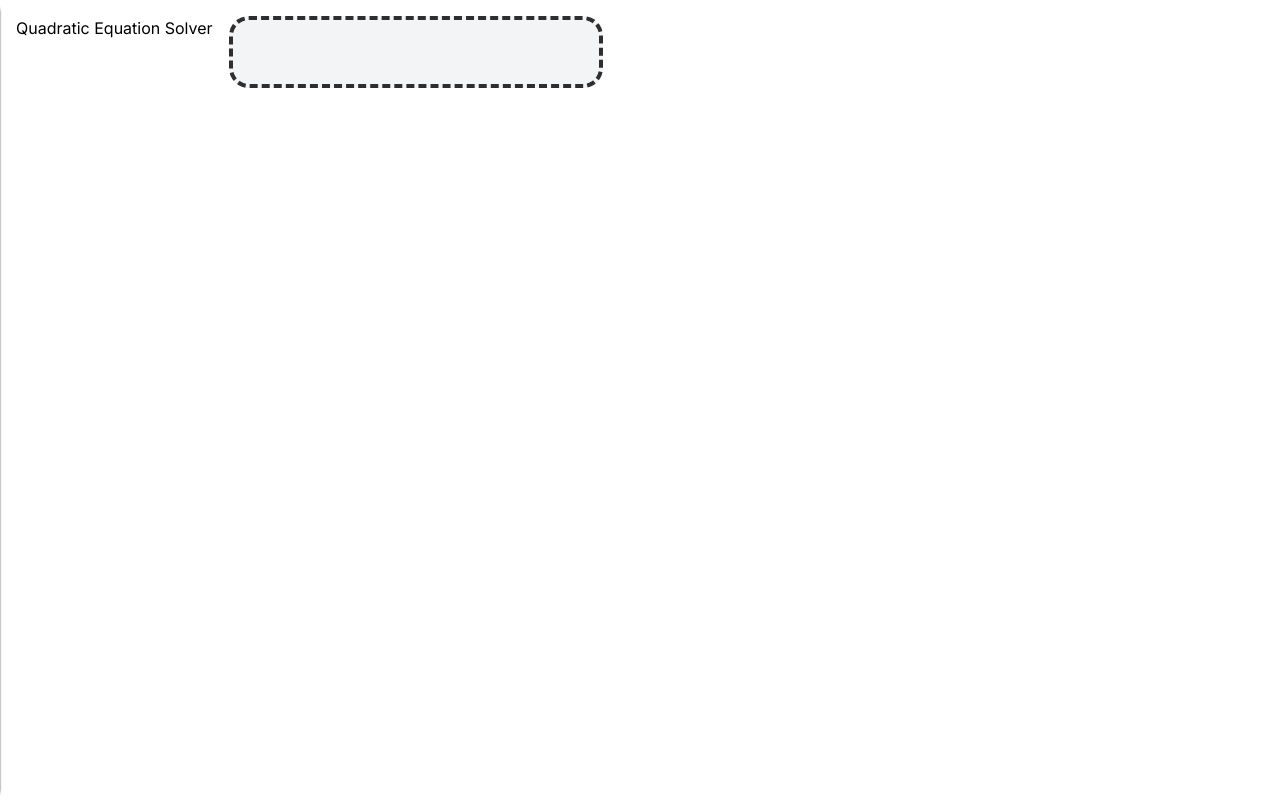
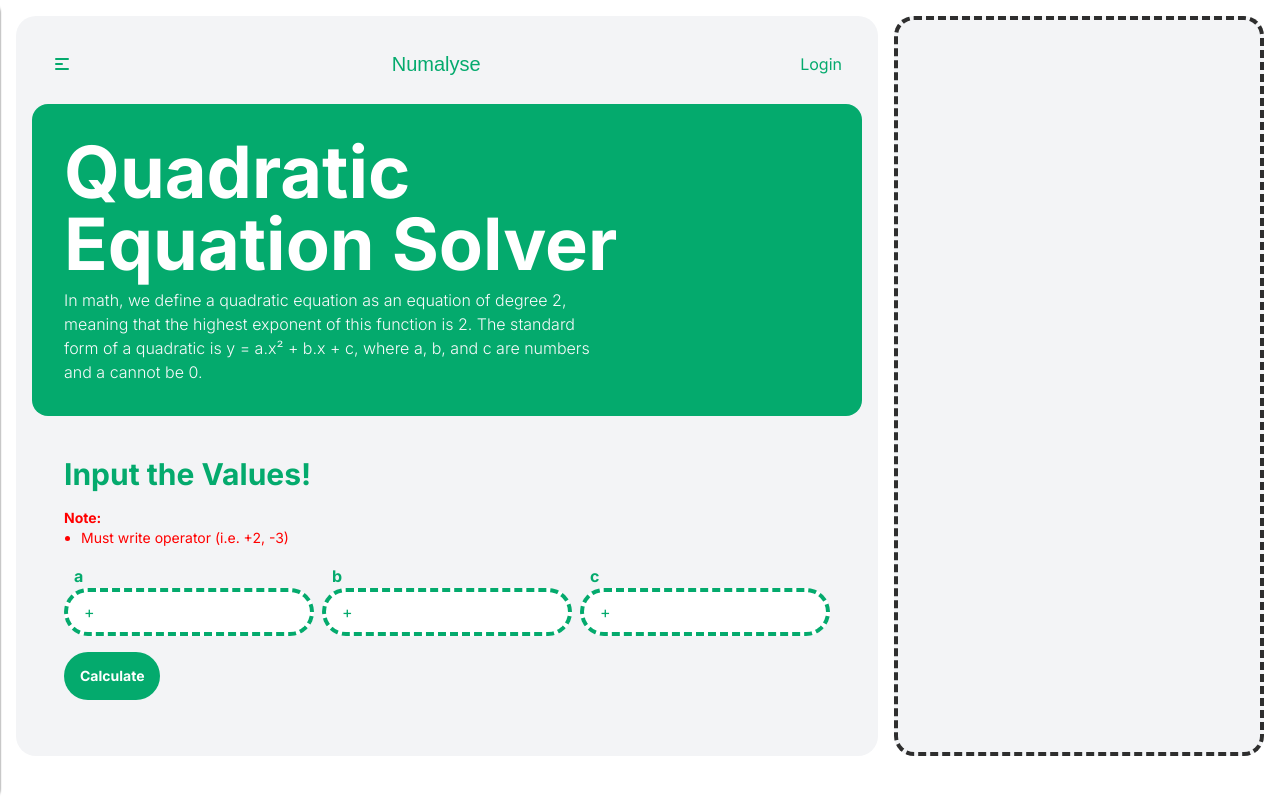
Before and after one commit to Hammadulhaq123/Numalyse, a Next.js app: page /solve/method/quadratic-equation-solver in a window 1280 px wide. Built offline with nearby package versions, Linux system fonts and the light colour scheme; a web font is replaced by a local one.

Commit message:
The functionality for Quadratic equation root finder is now complete. I need to work on the representation design a lil bit but will do it later

```diff
--- /dev/null
+++ b/AnalysisDisplays/QuadraticAnalysisData.js
@@ -0,0 +1,61 @@
+import Loader from "../components/Loader"
+
+const QuadraticAnalysisData = ({ load, result, error, func }) => {
+    return (
+        <div id="quadData" className="hidden w-full">
+            <a href="#quadraticData" id="scrollToQuadratic" style={{ visibility: "hidden" }} />
+            {
+                error ? <Alert text="Something wrong happened" /> :
+                    load ?
+                        <Loader />
+                        :
+                        <div className="flex flex-col w-full">
+
+                            <div className="w-full h-auto flex gap-4 p-4 text-[#2e2e2d] text-3xl font-semibold">
+                                <span>
+
+                                    f(x) =
+                                    <span className="w-auto  text-[#04aa6d] font-bold text-3xl" dangerouslySetInnerHTML={{ __html: `${func.replace(/\^/g, '<sup>').replace(/\-/g, '</sup>-').replace(/\+/g, '</sup>+').replace(/\*/g, '.')}` }} />
+                                </span>
+                            </div>
+
+
+                            <div className="overflow-x-auto w-full sm:-mx-6 lg:-mx-8">
+                                <div className="flex flex-col gap-2 min-w-full py-2 sm:px-6 lg:px-8">
+                                    <div className="overflow-hidden flex flex-col gap-6 w-full bg-white p-8 rounded-[16px]">
+                                        <span className="w-full flex items-center justify-center  text-[#2e2e2e] text-5xl font-bold">
+                                            {result[0]}
+                                        </span>
+                                        <div className="flex w-full items-start flex-wrap gap-8 justify-between ">
+
+                                            <span className="text-3xl text-[#04aa6d] font-bold flex gap-2">
+                                                <span className="text-[#2e2e2e]">
+                                                    x1:
+                                                </span>
+                                                {result[1]}
+                                            </span>
+
+                                            <span className="text-3xl text-[#04aa6d] font-bold flex gap-2">
+                                                <span className="text-[#2e2e2e]">
+                                                    x2:
+                                                </span>
+                                                {result[2]}
+                                            </span>
+
+                                            <span className="text-3xl text-[#04aa6d] font-bold flex gap-2">
+                                                <span className="text-[#2e2e2e]">
+                                                    D:
+                                                </span>
+                                                {result[3]}
+                                            </span>
+                                        </div>
+                                    </div>
+                                </div>
+                            </div>
+                        </div>
+            }
+        </div>
+    )
+}
+
+export default QuadraticAnalysisData
--- /dev/null
+++ b/RequiredInputs/QuadraticInputs.js
@@ -0,0 +1,122 @@
+"use client"
+
+import { useState } from "react"
+import QuadraticAnalysisData from "../AnalysisDisplays/QuadraticAnalysisData";
+import { derivative } from "mathjs";
+import functionPlot from "function-plot"
+
+const QuadraticInputs = () => {
+    const [a, setA] = useState("+");
+    const [b, setB] = useState("+");
+    const [c, setC] = useState("+");
+    const [result, setResult] = useState([]);
+
+    const [load, setLoad] = useState(false);
+    const [error, setError] = useState(false);
+    // Data:
+    let func = `${a}x^2  ${b}*x  ${c}`;
+
+    // Graph functionality:
+    function draw() {
+        try {
+            document.getElementById("plot").classList.remove("hidden");
+            document.getElementById("plot").classList.add("flex");
+            functionPlot({
+                target: '#plot',
+                grid: true,
+                width: 400,
+                height: 300,
+                data: [{
+                    fn: func.replace(/X/g, 'x'),
+                    derivative: {
+                        fn: `${derivative(func.replace(/X/g, 'x'), 'x')}`,
+                        updateOnMouseMove: false,
+                    },
+                    sampler: 'builtIn', //Use the evaluator of math.js
+                    graphType: 'polyline'
+                }]
+            });
+        } catch (err) {
+            console.log(err);
+            alert(err);
+        }
+    }
+
+
+    const calcQuadratic = () => {
+        document.getElementById("quadData").classList.remove("hidden")
+        document.getElementById("scrollToQuadratic").scrollIntoView({
+            behavior: 'smooth'
+        });
+        setLoad(true);
+        try {
+            draw()
+            const discriminant = b * b - 4 * a * c;
+            if (discriminant > 0) {
+                const root1 = (-b + Math.sqrt(discriminant)) / (2 * a);
+                const root2 = (-b - Math.sqrt(discriminant)) / (2 * a);
+                setResult(['Roots are real and distinct:', root1.toFixed(3), root2.toFixed(3), discriminant.toFixed(1)]);
+                setLoad(false);
+            } else if (discriminant === 0) {
+                const root = -b / (2 * a);
+                setResult(['Roots are real and equal:', root.toFixed(3), discriminant.toFixed(1)]);
+                setLoad(false);
+            } else {
+                const realPart = (-b / (2 * a)).toFixed(2);
+                const imaginaryPart = (Math.sqrt(-discriminant) / (2 * a)).toFixed(2);
+                setResult(['Roots are complex and imaginary:', `${realPart} + ${imaginaryPart}i`, `${realPart} - ${imaginaryPart}i`, discriminant.toFixed(1)]);
+                setLoad(false);
+
+            }
+        } catch (error) {
+            setError(true)
+        }
+
+    }
+    return (
+        <>
+            <div className="w-full h-auto rounded-[16px] p-8 flex gap-4 flex-col items-start justify-start bg-gray-200">
+                <span className="text-3xl font-bold text-[#04aa6d]">
+                    Input the Values!
+                </span>
+                <span style={{ color: "red" }} className="text-[#ff3838] text-sm">
+                    <strong>Note:</strong>
+                    <ol style={{ margin: "0 17px" }}>
+
+                        <li style={{ listStyle: "disc" }}>
+                            Must write operator (i.e. +2, -3)
+                        </li>
+                    </ol>
+                </span>
+                <div className="flex w-full h-auto gap-2 flex-wrap lg:flex-nowrap">
+                    <div className="w-full lg:w-[33%]">
+                        <label style={{ padding: "0 10px" }} className="w-48 font-bold text-[#04aa6d] ">a</label>
+                        <input type="text" style={{ outline: "none" }} placeholder="Coefficient of x²" required className="w-full lg:w-[33%] h-12 rounded-full   border-4 border-[#04aa6d] border-dashed px-4 text-[#04aa6d]  focus:border-solid" value={a} onChange={(e) => setA(e.target.value)} />
+                    </div>
+
+                    <div className="w-full lg:w-[33%]">
+                        <label style={{ padding: "0 10px" }} className="w-48 font-bold text-[#04aa6d] ">b</label>
+                        <input type="text" style={{ outline: "none" }} required placeholder="Coefficient of x" className="w-full lg:w-[33%] h-12 rounded-full   border-4 border-[#04aa6d] border-dashed px-4 text-[#04aa6d]  focus:border-solid" value={b} onChange={(e) => setB(e.target.value)} />
+                    </div>
+
+                    <div className="w-full lg:w-[33%]">
+                        <label style={{ padding: "0 10px" }} className="w-48 font-bold text-[#04aa6d] ">c</label>
+                        <input type="text" style={{ outline: "none" }} placeholder="Constant" className="w-full lg:w-[33%] h-12 rounded-full   border-4 border-[#04aa6d] border-dashed px-4 text-[#04aa6d]  focus:border-solid" value={c} onChange={(e) => setC(e.target.value)} />
+                    </div>
+                </div>
+                <button onClick={calcQuadratic} className="w-auto h-12 outline-none focus:outline-white focus:opacity-90 text-sm text-white font-bold p-4 flex justify-center items-center bg-[#04aa6d] rounded-full">
+                    Calculate
+                </button>
+            </div>
+
+            <div className="mt-4 w-full">
+                {
+
+                    <QuadraticAnalysisData load={load} result={result} error={error} func={func} />
+                }
+            </div>
+        </>
+    )
+}
+
+export default QuadraticInputs
--- a/app/solve/method/quadratic-equation-solver/page.js
+++ b/app/solve/method/quadratic-equation-solver/page.js
@@ -1,9 +1,21 @@
+import Describer from '../../../../components/Describer'
+import Navbar from '../../../../components/Navbar'
+import QuadraticInputs from '../../../../RequiredInputs/QuadraticInputs'
+
 
 const page = () => {
     return (
-        <div>
-            Quadratic Equation Solver
-        </div>
+        <>
+
+            {/* Main Functionalities */}
+            <div className='w-full lg:w-[70%] bg-gray-100 p-4 gap-2 rounded-[20px] flex flex-col items-center justify-start'>
+                <Navbar />
+                <Describer title={"Quadratic Equation Solver"} description={`In math, we define a quadratic equation as an equation of degree 2, meaning that the highest exponent of this function is 2. The standard form of a quadratic is y = a.x² + b.x + c, where a, b, and c are numbers and a cannot be 0.`} />
+                <QuadraticInputs />
+            </div>
+
+
+        </>
     )
 }
 
```
